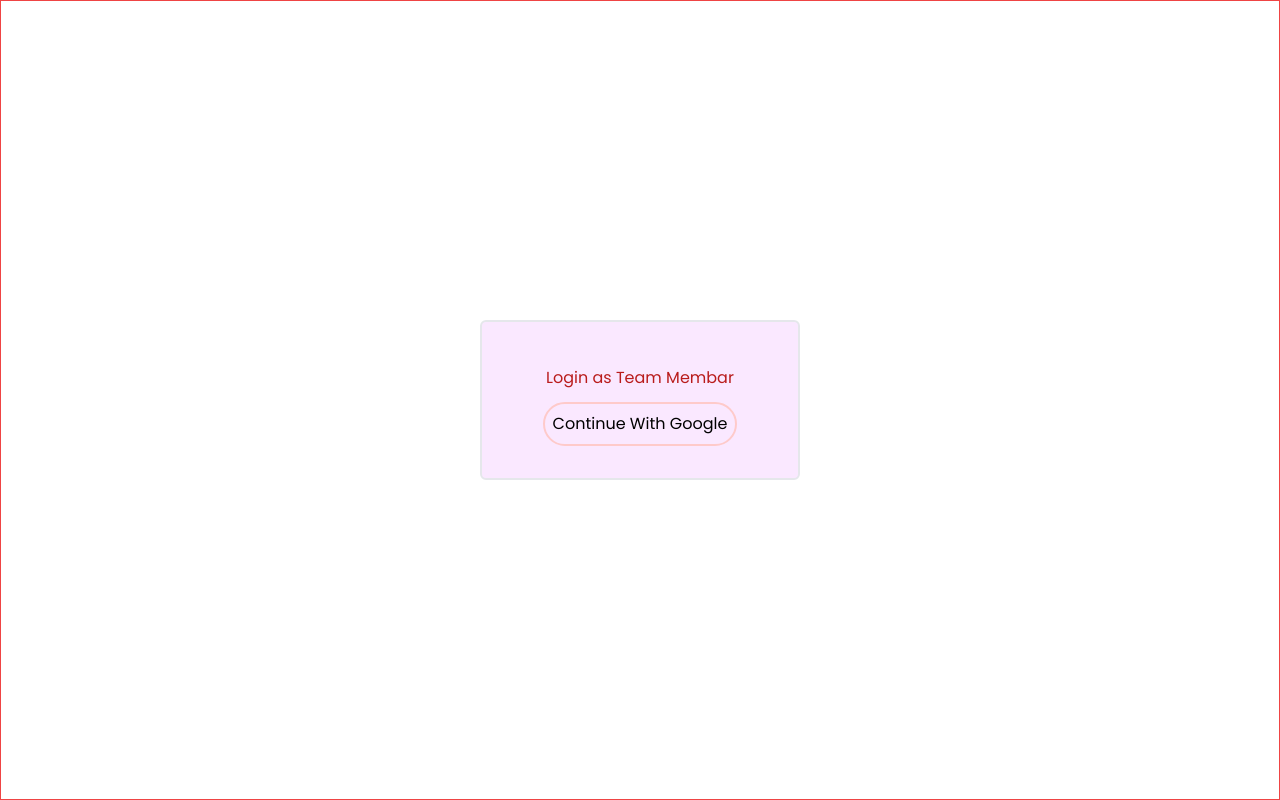
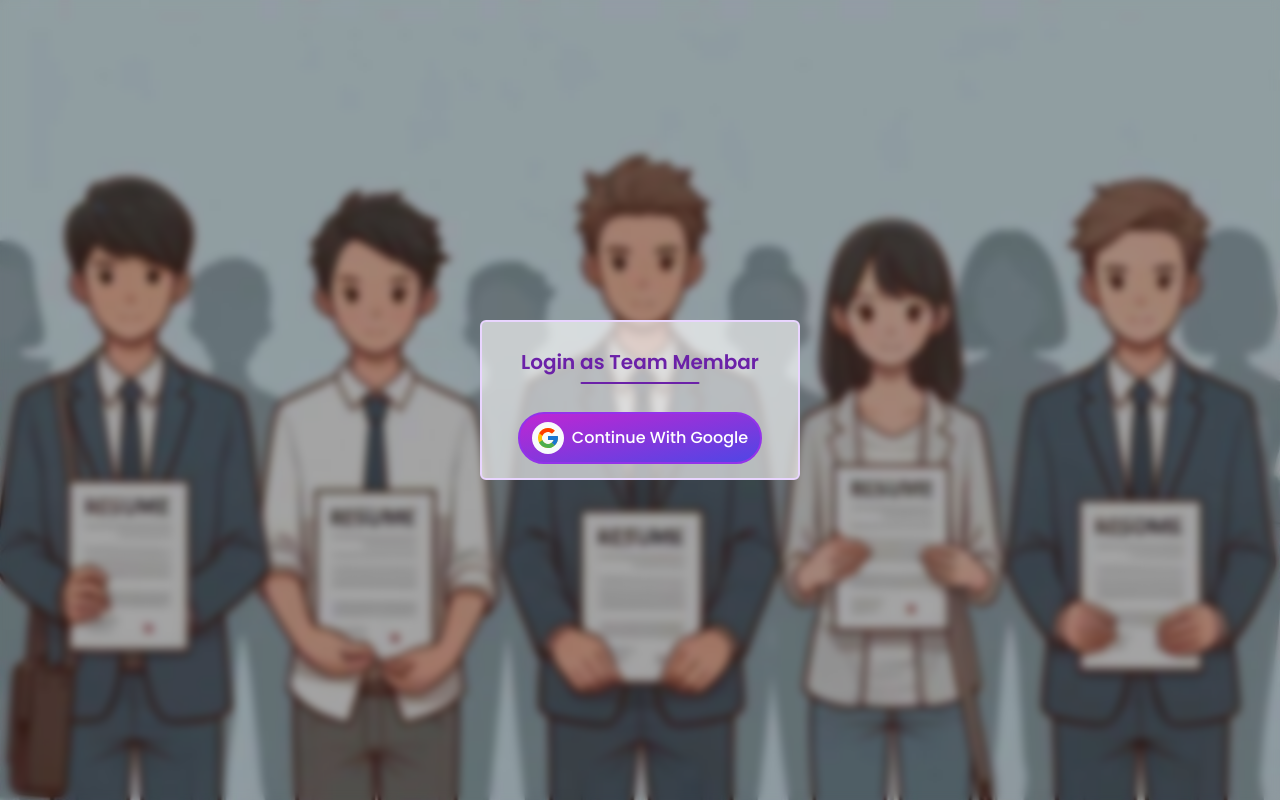
Before and after one commit to Sombhu2022/deteex-client, a React (Vite) app: page /login in a window 1280 px wide. Built offline with nearby package versions, Linux system fonts and the light colour scheme; the HTML template or start-up script is replaced by a standard one.

Commit message:
log in page design complete

```diff
--- a/src/Pages/Login.jsx
+++ b/src/Pages/Login.jsx
@@ -1,20 +1,31 @@
-import React from 'react'
-import { Link } from 'react-router-dom'
+import React from "react";
+import { Link } from "react-router-dom";
+import img from "../assets/background1.jpeg";
+import { FcGoogle } from "react-icons/fc";
+
 
 function Login() {
   return (
-    <div className={'flex flex-col justify-center items-center h-screen w-screen border border-red-500 '}>
-        <div className=' bg-fuchsia-100 border-2 border-x-white-400 h-40 w-80 rounded-md flex justify-center items-center flex-col '>
+    <div
+      className={
+        "flex flex-col justify-center items-center h-screen w-screen  bg-cover bg-top  "
+      }
+      style={{ backgroundImage: `url('${img}')` }}
+    >
+      <div className=" h-full w-full backdrop-blur-sm flex items-center justify-center">
 
-        <h2 className=' text-red-700 my-3 '> Login as Team Membar  </h2>
-       <Link className=' border-2 border-red-200 p-2 rounded-full '>
-          <button>
+      <div className=" bg-[#ffffffa3] border-2 border-purple-200 h-40 w-80 rounded-md flex justify-center items-center flex-col  z-10 backdrop-blur-sm gap-6">
+        <h1 className=" text-purple-800 font-semibold my-3 text-xl relative before:absolute before:h-[2px] before:w-[50%] before:bg-purple-800 before:bottom-[-8px] before:left-[50%] before:translate-x-[-50%] before:rounded-full"> Login as Team Membar </h1>
+        <Link className=" border-2 border-purple-600 py-2 px-3 rounded-full  bg-gradient-to-tl from-indigo-600 hover:bg-indigo-700 to-fuchsia-600 hover:to-fuchsia-700 ">
+          <button className=" flex justify-center items-center font-medium  text-white">
+            <FcGoogle className="mr-2 size-8  px-1 rounded-full bg-slate-50"/>
             Continue With Google
-          </button>
-       </Link>
+            </button>
+        </Link>
+      </div>
+      </div>
     </div>
-        </div>
-  )
+  );
 }
 
-export default Login
+export default Login;
```
Also changed, not shown: src/assets/background.jpeg, src/assets/background1.jpeg (added).
